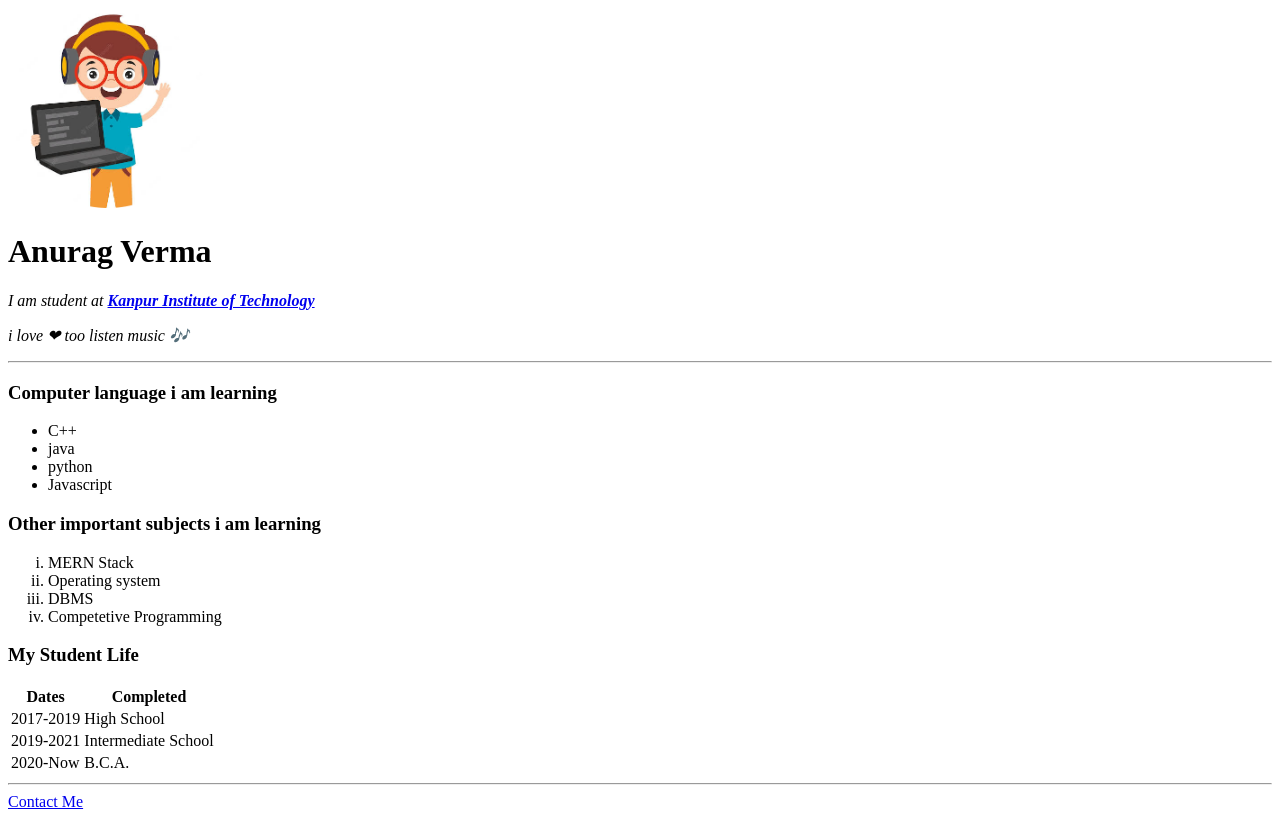
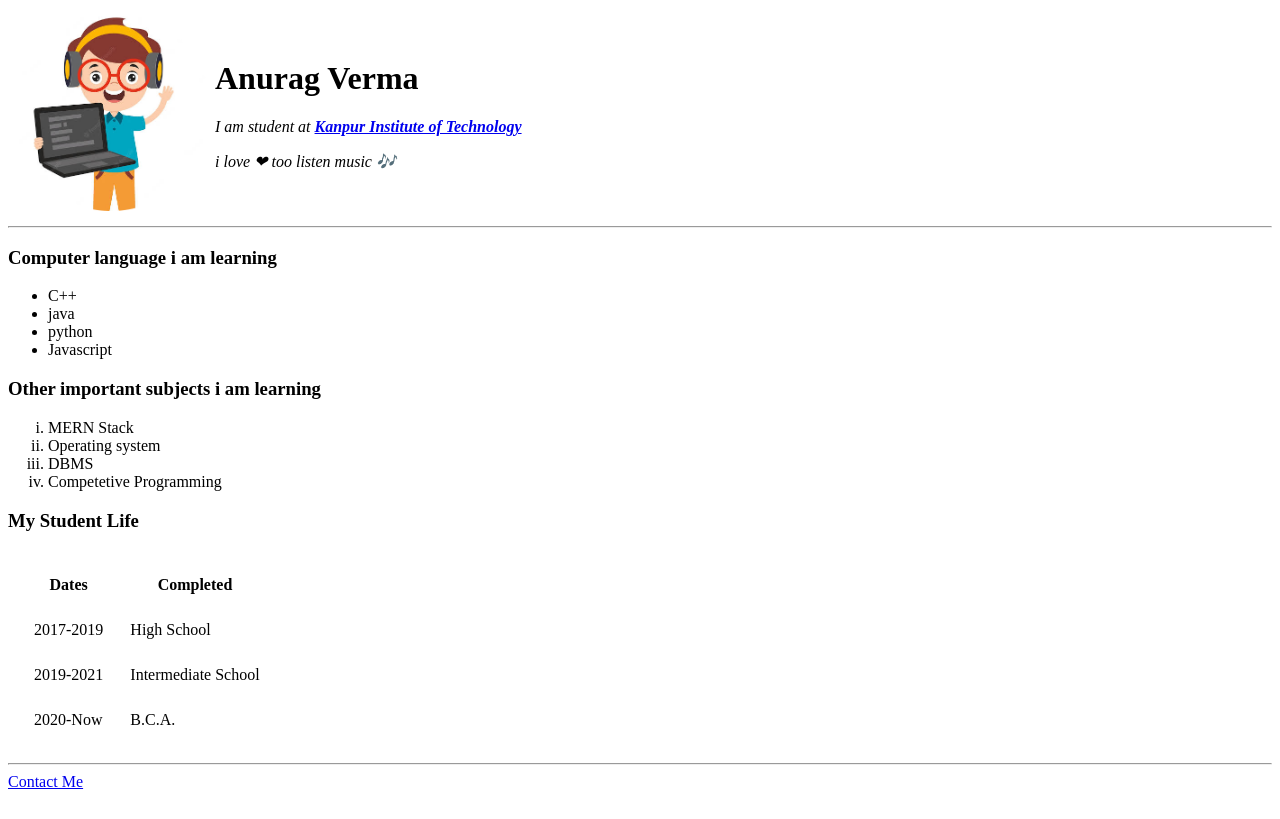
Before and after one commit to Anurag0Verma/portfolio, a plain HTML site: page index.html in a window 1280 px wide. Drawn offline with Linux system fonts and the light colour scheme.

Commit message:
added  table to photo and text

```diff
--- a/index.html
+++ b/index.html
@@ -11,14 +11,19 @@
 
 <body>
 
-  <img
-  src="images/avatar.png" alt="Anurag's Avatar image" width="200px">
-
-  <h1>Anurag Verma</h1>
+  <table >
+    <tr>
+      <td> <img
+  src="images/avatar.png" alt="Anurag's Avatar image" width="200px"></td>
+      <td> <h1>Anurag Verma</h1>
 
   <p><em>I am student at <strong> <a href="https://www.kit.ac.in/">Kanpur Institute of Technology</a></strong></em></p>
 
-  <p><em>i love ❤  too listen music 🎶 </em></p>
+  <p><em>i love ❤  too listen music 🎶 </em></p></td>
+    </tr>
+  </table>
+
+
 
 <hr>
 
@@ -41,7 +46,7 @@
 </ol>
 
 <h3>My Student Life</h3>
-<table >
+<table cellspacing ="25">
   <thead>
     <tr>
       <th>Dates</th>
```
